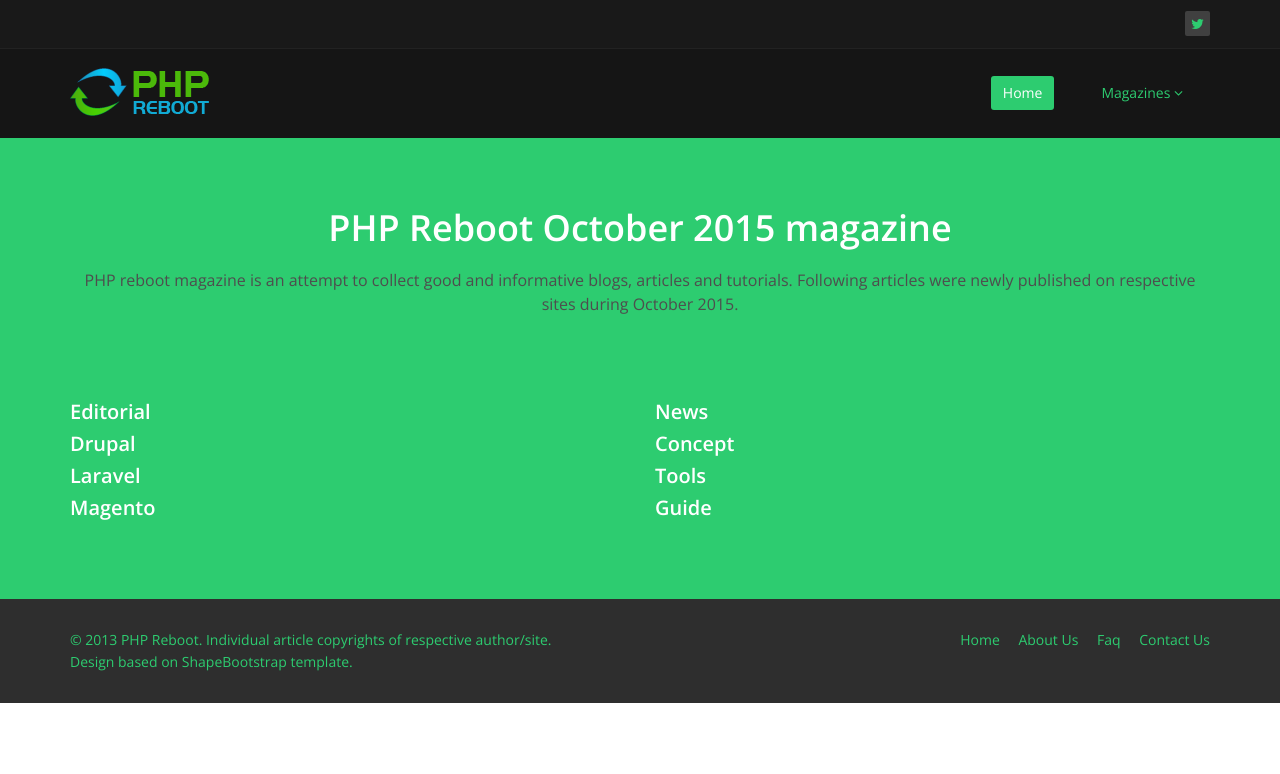
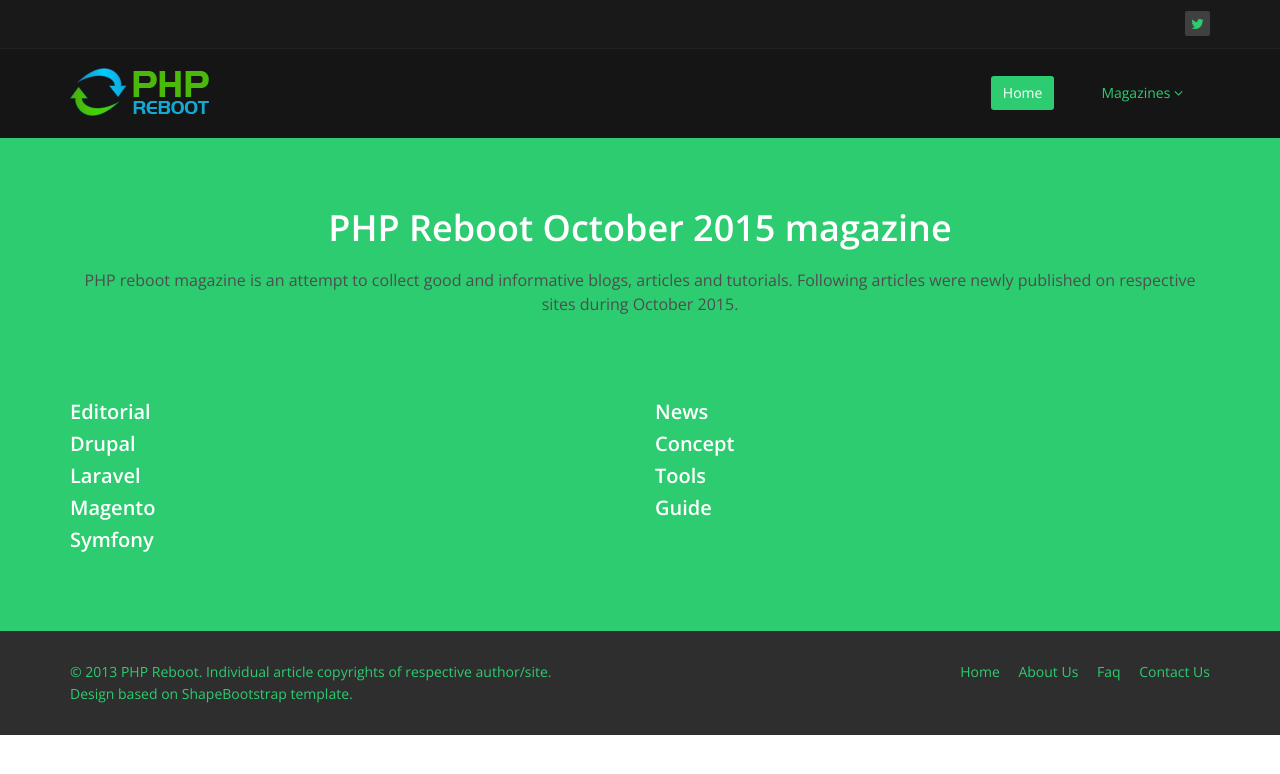
Before and after one commit to phpreboot/phpreboot.github.io, a Jekyll site: the page built from pages/magazine/phpreboot1510.md, in a window 1280 px wide. Shown: the top 774 px of the page. Built offline with Jekyll 4.4.1, drawn with Linux system fonts in a browser that asks for light colours.

Commit message:
Added symfony tag to oct 10 issue

```diff
--- a/pages/magazine/phpreboot1510.md
+++ b/pages/magazine/phpreboot1510.md
@@ -11,6 +11,7 @@ magazine:
       - Drupal
       - Laravel
       - Magento
+      - Symfony
     showtagsright :
       - News
       - Concept
```
